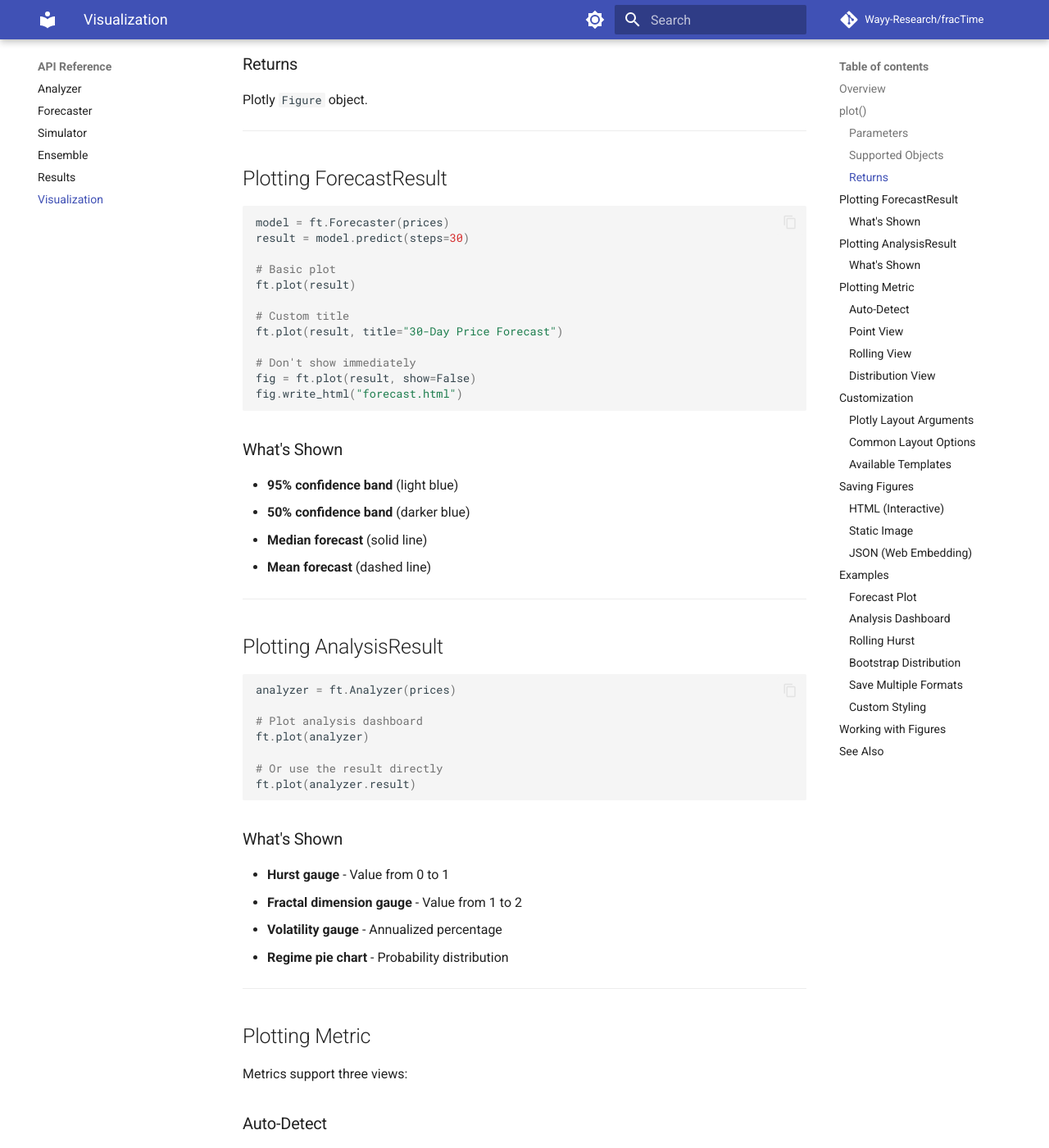
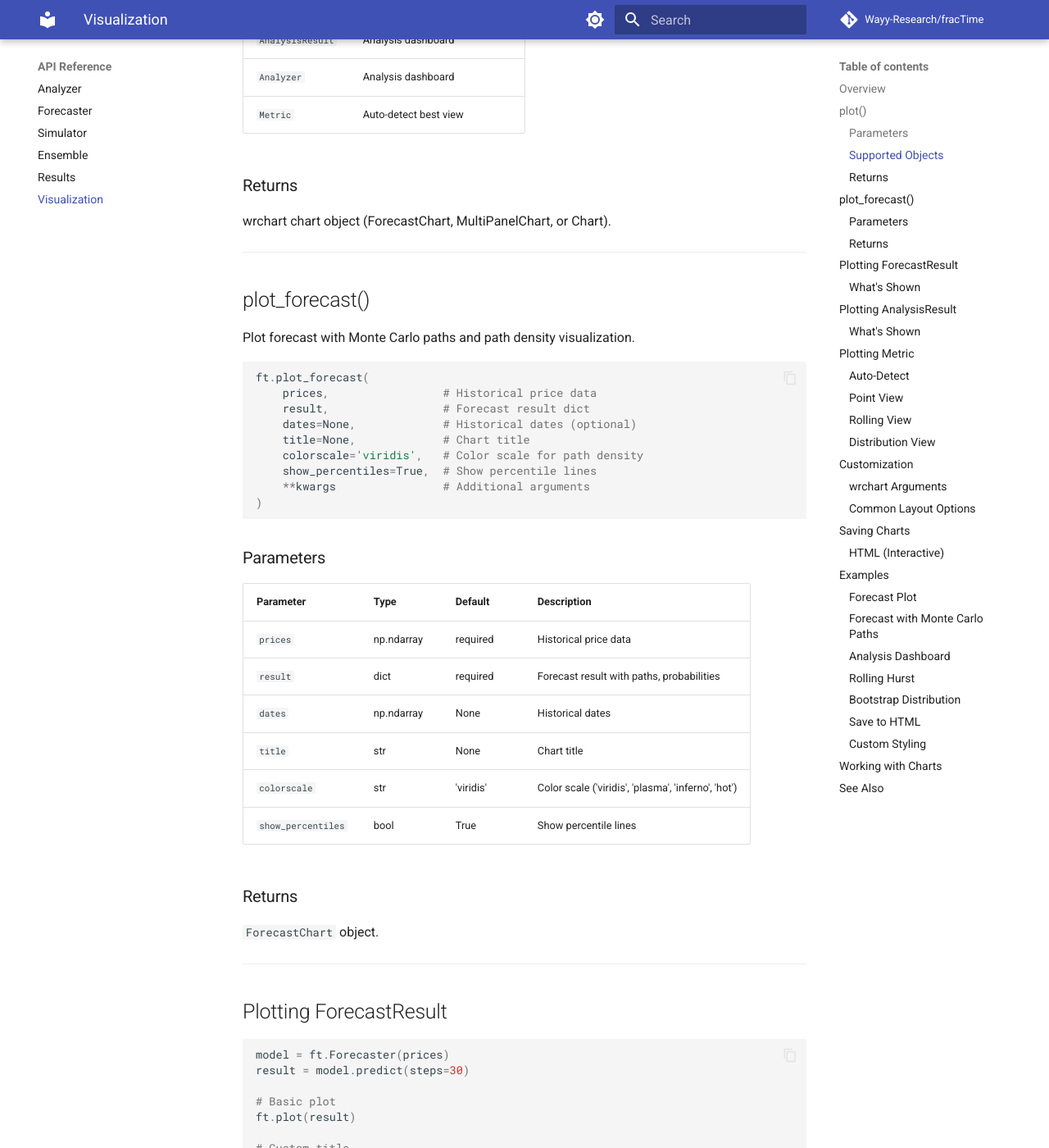
Before and after one commit to Wayy-Research/fracTime, an MkDocs documentation site: the page built from docs/api/visualization.md, in a window 1280 px wide and 1400 px high, scrolled down 1477 px. Shown: the whole window at 82% size. Built offline with MkDocs 1.6.1 and Material for MkDocs 9.7.7, drawn with Linux system fonts in a browser that asks for light colours; comment, search, counter and statistics services are not loaded; some of the changed text lies outside the part shown.

Commit message:
feat: Replace plotly with wrchart for all visualizations
- Rewrite fractime/visualization.py to use wrchart ForecastChart and MultiPanelChart
- Update examples/exogenous_comparison_test.py to use wrchart
- Add plot_forecast() function for Monte Carlo path visualization
- Replace pie chart with bar chart for regime probabilities
- Update documentation to reflect wrchart API
- Add generated HTML files to .gitignore

BREAKING CHANGE: plot() now returns wrchart chart objects instead of plotly Figure.
Use chart.to_html() instead of fig.write_html().

Co-Authored-By: Claude Opus 4.5 <noreply@anthropic.com>

````diff
--- a/docs/api/visualization.md
+++ b/docs/api/visualization.md
@@ -1,6 +1,6 @@
 # Visualization API Reference
 
-FracTime provides interactive visualizations using Plotly.
+FracTime provides interactive visualizations using wrchart.
 
 ---
 
@@ -13,6 +13,9 @@ import fractime as ft
 ft.plot(result)
 ft.plot(analyzer)
 ft.plot(analyzer.hurst)
+
+# Plot forecast with Monte Carlo paths
+ft.plot_forecast(prices, result)
 ```
 
 ---
@@ -27,7 +30,7 @@ ft.plot(
     view=None,      # For Metric: 'point', 'rolling', 'distribution'
     title=None,     # Custom title
     show=True,      # Display immediately
-    **kwargs        # Additional Plotly layout args
+    **kwargs        # Additional wrchart arguments
 )
 ```
 
@@ -39,7 +42,9 @@ ft.plot(
 | `view` | str | None | View type for Metric objects |
 | `title` | str | None | Custom plot title |
 | `show` | bool | True | Display immediately |
-| `**kwargs` | - | - | Passed to Plotly layout |
+| `width` | int | varies | Chart width in pixels |
+| `height` | int | varies | Chart height in pixels |
+| `theme` | str | 'dark' | Theme ('dark' or 'light') |
 
 ### Supported Objects
 
@@ -52,7 +57,40 @@ ft.plot(
 
 ### Returns
 
-Plotly `Figure` object.
+wrchart chart object (ForecastChart, MultiPanelChart, or Chart).
+
+---
+
+## plot_forecast()
+
+Plot forecast with Monte Carlo paths and path density visualization.
+
+```python
+ft.plot_forecast(
+    prices,                 # Historical price data
+    result,                 # Forecast result dict
+    dates=None,             # Historical dates (optional)
+    title=None,             # Chart title
+    colorscale='viridis',   # Color scale for path density
+    show_percentiles=True,  # Show percentile lines
+    **kwargs                # Additional arguments
+)
+```
+
+### Parameters
+
+| Parameter | Type | Default | Description |
+|-----------|------|---------|-------------|
+| `prices` | np.ndarray | required | Historical price data |
+| `result` | dict | required | Forecast result with paths, probabilities |
+| `dates` | np.ndarray | None | Historical dates |
+| `title` | str | None | Chart title |
+| `colorscale` | str | 'viridis' | Color scale ('viridis', 'plasma', 'inferno', 'hot') |
+| `show_percentiles` | bool | True | Show percentile lines |
+
+### Returns
+
+`ForecastChart` object.
 
 ---
 
@@ -69,14 +107,14 @@ ft.plot(result)
 ft.plot(result, title="30-Day Price Forecast")
 
 # Don't show immediately
-fig = ft.plot(result, show=False)
-fig.write_html("forecast.html")
+chart = ft.plot(result, show=False)
+chart.to_html("forecast.html")
 ```
 
 ### What's Shown
 
-- **95% confidence band** (light blue)
-- **50% confidence band** (darker blue)
+- **95% confidence band** (outer band)
+- **50% confidence band** (inner band)
 - **Median forecast** (solid line)
 - **Mean forecast** (dashed line)
 
@@ -99,7 +137,7 @@ ft.plot(analyzer.result)
 - **Hurst gauge** - Value from 0 to 1
 - **Fractal dimension gauge** - Value from 1 to 2
 - **Volatility gauge** - Annualized percentage
-- **Regime pie chart** - Probability distribution
+- **Regime bar chart** - Probability distribution
 
 ---
 
@@ -136,7 +174,7 @@ ft.plot(analyzer.hurst, view='rolling')
 
 Shows:
 - Rolling values over time
-- Horizontal line at current point estimate
+- Line chart with the metric values
 
 ### Distribution View
 
@@ -147,17 +185,16 @@ ft.plot(analyzer.hurst, view='distribution')
 ```
 
 Shows:
-- Bootstrap distribution histogram
-- Vertical line at point estimate
-- 95% CI boundaries
+- Bootstrap distribution as bar chart
+- Point estimate in title
 
 ---
 
 ## Customization
 
-### Plotly Layout Arguments
+### wrchart Arguments
 
-Pass additional arguments to Plotly:
+Pass additional arguments to wrchart:
 
 ```python
 ft.plot(
@@ -165,7 +202,7 @@ ft.plot(
     title="My Forecast",
     height=600,
     width=1000,
-    template='plotly_white',  # Light theme
+    theme='dark',  # or 'light'
 )
 ```
 
@@ -175,43 +212,18 @@ ft.plot(
 |--------|-------------|
 | `height` | Figure height in pixels |
 | `width` | Figure width in pixels |
-| `template` | Plotly theme |
-
-### Available Templates
-
-- `'plotly_dark'` (default)
-- `'plotly_white'`
-- `'plotly'`
-- `'seaborn'`
-- `'ggplot2'`
+| `theme` | Theme ('dark' or 'light') |
+| `colorscale` | For forecasts: 'viridis', 'plasma', 'inferno', 'hot' |
 
 ---
 
-## Saving Figures
+## Saving Charts
 
 ### HTML (Interactive)
 
 ```python
-fig = ft.plot(result, show=False)
-fig.write_html("forecast.html")
-```
-
-### Static Image
-
-Requires kaleido: `pip install kaleido`
-
-```python
-fig = ft.plot(result, show=False)
-fig.write_image("forecast.png", width=1200, height=700)
-fig.write_image("forecast.pdf")
-fig.write_image("forecast.svg")
-```
-
-### JSON (Web Embedding)
-
-```python
-fig = ft.plot(result, show=False)
-json_str = fig.to_json()
+chart = ft.plot(result, show=False)
+chart.to_html("forecast.html")
 ```
 
 ---
@@ -227,6 +239,24 @@ model = ft.Forecaster(prices)
 result = model.predict(steps=30)
 
 ft.plot(result, title="30-Day Forecast")
+```
+
+### Forecast with Monte Carlo Paths
+
+```python
+import fractime as ft
+
+forecaster = ft.FractalForecaster(lookback=252)
+forecaster.fit(prices)
+result = forecaster.predict(n_steps=30, n_paths=500)
+
+chart = ft.plot_forecast(
+    prices[-100:],
+    result,
+    title="Monte Carlo Forecast",
+    colorscale='plasma'
+)
+chart.to_html("forecast.html")
 ```
 
 ### Analysis Dashboard
@@ -250,19 +280,11 @@ analyzer = ft.Analyzer(prices, n_samples=2000)
 ft.plot(analyzer.hurst, view='distribution', title="Hurst Distribution")
 ```
 
-### Save Multiple Formats
+### Save to HTML
 
 ```python
-fig = ft.plot(result, show=False)
-
-# Interactive HTML
-fig.write_html("forecast.html")
-
-# Static PNG
-fig.write_image("forecast.png", width=1200, height=700)
-
-# For reports
-fig.write_image("forecast.pdf")
+chart = ft.plot(result, show=False)
+chart.to_html("forecast.html")
 ```
 
 ### Custom Styling
@@ -273,36 +295,37 @@ ft.plot(
     title="Price Forecast",
     height=500,
     width=900,
-    template='plotly_white',
+    theme='light',
 )
 ```
 
 ---
 
-## Working with Figures
+## Working with Charts
 
-The returned figure is a standard Plotly `Figure` object:
+The returned chart is a wrchart chart object:
 
 ```python
-fig = ft.plot(result, show=False)
+chart = ft.plot(result, show=False)
 
-# Modify traces
-fig.data[0].name = "Custom Name"
+# Display the chart
+chart.show()
 
-# Add annotations
-fig.add_annotation(
-    x=15,
-    y=result.forecast[14],
-    text="Midpoint",
-)
+# Save to HTML
+chart.to_html("forecast.html")
 
-# Update layout
-fig.update_layout(
-    font=dict(size=14),
-)
+# In Streamlit
+chart.streamlit()
+```
 
-# Show modified figure
-fig.show()
+For ForecastChart, you can chain configuration:
+
+```python
+chart = ft.plot_forecast(prices, result, show=False)
+chart.colorscale('plasma')
+chart.show_percentiles(True)
+chart.show_weighted_forecast(True)
+chart.show()
 ```
 
 ---
--- a/fractime/__init__.py
+++ b/fractime/__init__.py
@@ -37,7 +37,7 @@ from .ensemble import Ensemble
 from .result import Metric, AnalysisResult, ForecastResult
 
 # Visualization
-from .visualization import plot
+from .visualization import plot, plot_forecast
 
 # Bayesian (optional - requires PyMC)
 try:
@@ -60,6 +60,7 @@ __all__ = [
     'analyze',
     'forecast',
     'plot',
+    'plot_forecast',
 
     # Result types
     'Metric',
````
Also changed, not shown: README.md (+6 -6 lines), docs/getting-started/installation.md (+1 -1 lines), 3 other files.
